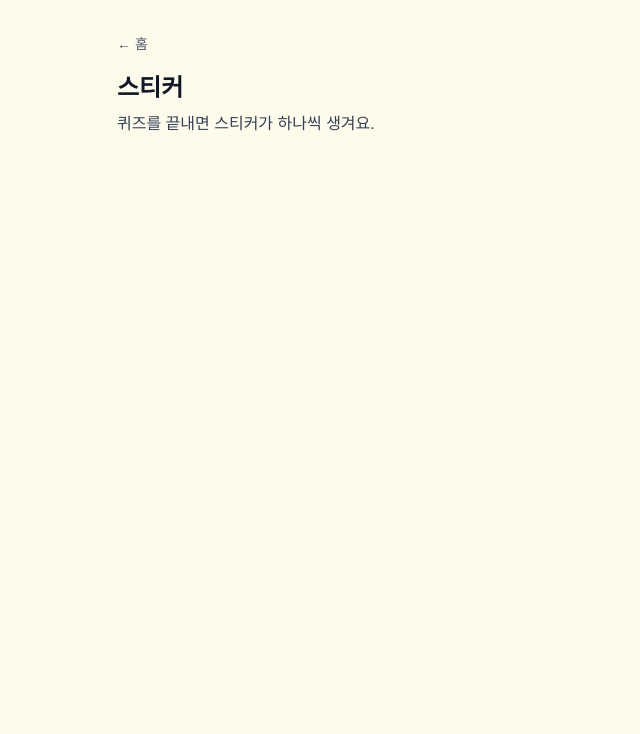
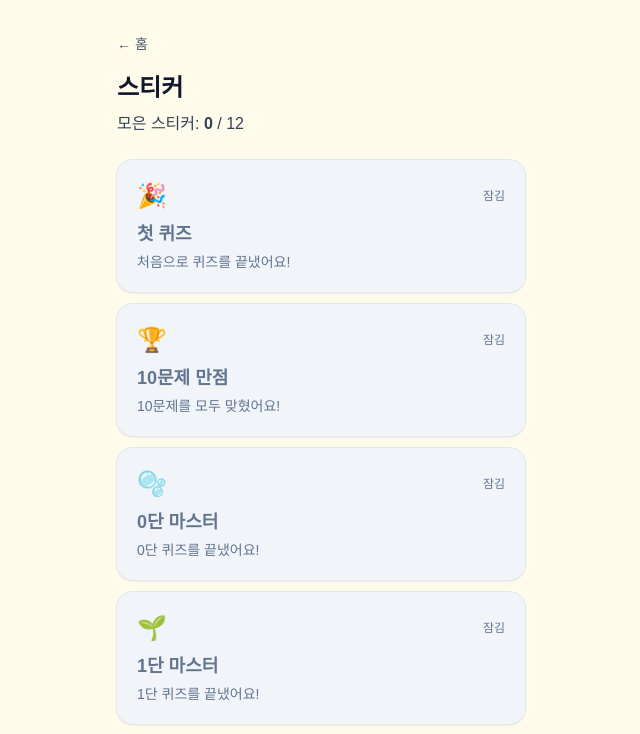
Before and after one commit to woairi/gugudan-kids, a Next.js app: page /collection in a window 1280 px wide. Shown: the top 734 px of the page, without its empty margins (319-959 px from the left). Built offline with nearby package versions, Linux system fonts and the light colour scheme.

Commit message:
feat(rewards): unlock badges and show collection

```diff
--- a/src/app/collection/page.tsx
+++ b/src/app/collection/page.tsx
@@ -1,12 +1,57 @@
+"use client";
+
 import Link from "next/link";
+import { useMemo, useState } from "react";
+import { BADGES, getRewards } from "@/shared/lib/rewards";
 
 export default function CollectionPage() {
+  const [rewards] = useState(() => getRewards());
+
+  const list = useMemo(() => {
+    return BADGES.map((b) => ({
+      ...b,
+      unlockedAt: rewards.unlocked[b.id] ?? null,
+    }));
+  }, [rewards]);
+
+  const unlockedCount = list.filter((b) => b.unlockedAt).length;
+
   return (
     <main className="min-h-dvh bg-amber-50 text-slate-900">
       <div className="mx-auto max-w-md px-5 py-8">
-        <Link href="/" className="text-sm text-slate-600">← 홈</Link>
+        <Link href="/" className="text-sm text-slate-600">
+          ← 홈
+        </Link>
         <h1 className="mt-4 text-2xl font-extrabold">스티커</h1>
-        <p className="mt-2 text-slate-700">퀴즈를 끝내면 스티커가 하나씩 생겨요.</p>
+        <p className="mt-2 text-slate-700">
+          모은 스티커: <span className="font-extrabold">{unlockedCount}</span> / {list.length}
+        </p>
+
+        <div className="mt-6 grid gap-3">
+          {list.map((b) => {
+            const unlocked = Boolean(b.unlockedAt);
+            return (
+              <div
+                key={b.id}
+                className={
+                  "rounded-2xl p-5 shadow-sm ring-1 " +
+                  (unlocked
+                    ? "bg-white ring-emerald-200"
+                    : "bg-slate-100 text-slate-500 ring-slate-200")
+                }
+              >
+                <div className="flex items-center justify-between">
+                  <div className="text-2xl">{b.emoji}</div>
+                  <div className="text-xs">
+                    {unlocked ? "획득!" : "잠김"}
+                  </div>
+                </div>
+                <div className="mt-2 text-lg font-extrabold">{b.title}</div>
+                <div className="mt-1 text-sm">{b.desc}</div>
+              </div>
+            );
+          })}
+        </div>
       </div>
     </main>
   );
--- a/src/app/quiz/page.tsx
+++ b/src/app/quiz/page.tsx
@@ -7,6 +7,7 @@ import { lsGet, lsSet } from "@/shared/lib/storage";
 import { getQueryInt } from "@/shared/lib/query";
 import { ENCOURAGES, PRAISES, pickRandom } from "@/shared/lib/phrases";
 import { bumpItemStat, getItemStats, type ItemKey } from "@/shared/lib/stats";
+import { unlockBadge, type BadgeId } from "@/shared/lib/rewards";
 
 type Question = {
   dan: number;
@@ -174,6 +175,13 @@ export default function QuizPage() {
         wrongItems,
       };
       lsSet(LAST_RESULT_KEY, result);
+      // rewards
+      const atIso = result.at;
+      unlockBadge("first-quiz", atIso);
+      const danBadge = (`dan-${result.dan}`) as BadgeId;
+      unlockBadge(danBadge, atIso);
+      if (result.correct === result.total) unlockBadge("perfect-10", atIso);
+
       const prev = lsGet<LastResult[]>(RECENT_RESULTS_KEY) ?? [];
       const next = [result, ...prev].slice(0, RECENT_LIMIT);
       lsSet(RECENT_RESULTS_KEY, next);
--- /dev/null
+++ b/src/shared/lib/rewards.ts
@@ -0,0 +1,55 @@
+import { lsGet, lsSet } from "./storage";
+
+export type BadgeId =
+  | "first-quiz"
+  | "perfect-10"
+  | "dan-0"
+  | "dan-1"
+  | "dan-2"
+  | "dan-3"
+  | "dan-4"
+  | "dan-5"
+  | "dan-6"
+  | "dan-7"
+  | "dan-8"
+  | "dan-9";
+
+export type Badge = {
+  id: BadgeId;
+  title: string;
+  desc: string;
+  emoji: string;
+};
+
+export const BADGES: Badge[] = [
+  { id: "first-quiz", title: "첫 퀴즈", desc: "처음으로 퀴즈를 끝냈어요!", emoji: "🎉" },
+  { id: "perfect-10", title: "10문제 만점", desc: "10문제를 모두 맞혔어요!", emoji: "🏆" },
+  { id: "dan-0", title: "0단 마스터", desc: "0단 퀴즈를 끝냈어요!", emoji: "🫧" },
+  { id: "dan-1", title: "1단 마스터", desc: "1단 퀴즈를 끝냈어요!", emoji: "🌱" },
+  { id: "dan-2", title: "2단 마스터", desc: "2단 퀴즈를 끝냈어요!", emoji: "🐣" },
+  { id: "dan-3", title: "3단 마스터", desc: "3단 퀴즈를 끝냈어요!", emoji: "🐥" },
+  { id: "dan-4", title: "4단 마스터", desc: "4단 퀴즈를 끝냈어요!", emoji: "🦊" },
+  { id: "dan-5", title: "5단 마스터", desc: "5단 퀴즈를 끝냈어요!", emoji: "🐻" },
+  { id: "dan-6", title: "6단 마스터", desc: "6단 퀴즈를 끝냈어요!", emoji: "🐼" },
+  { id: "dan-7", title: "7단 마스터", desc: "7단 퀴즈를 끝냈어요!", emoji: "🦁" },
+  { id: "dan-8", title: "8단 마스터", desc: "8단 퀴즈를 끝냈어요!", emoji: "🐯" },
+  { id: "dan-9", title: "9단 마스터", desc: "9단 퀴즈를 끝냈어요!", emoji: "🐉" },
+];
+
+export type RewardState = {
+  unlocked: Record<BadgeId, string>; // ISO timestamp
+};
+
+export const REWARDS_KEY = "gugudan.rewards.v1";
+
+export function getRewards(): RewardState {
+  return lsGet<RewardState>(REWARDS_KEY) ?? { unlocked: {} };
+}
+
+export function unlockBadge(id: BadgeId, atIso: string): boolean {
+  const state = getRewards();
+  if (state.unlocked[id]) return false;
+  state.unlocked[id] = atIso;
+  lsSet(REWARDS_KEY, state);
+  return true;
+}
```
Also changed, not shown: 1 other file (tests, documents, lock files or other folders).
